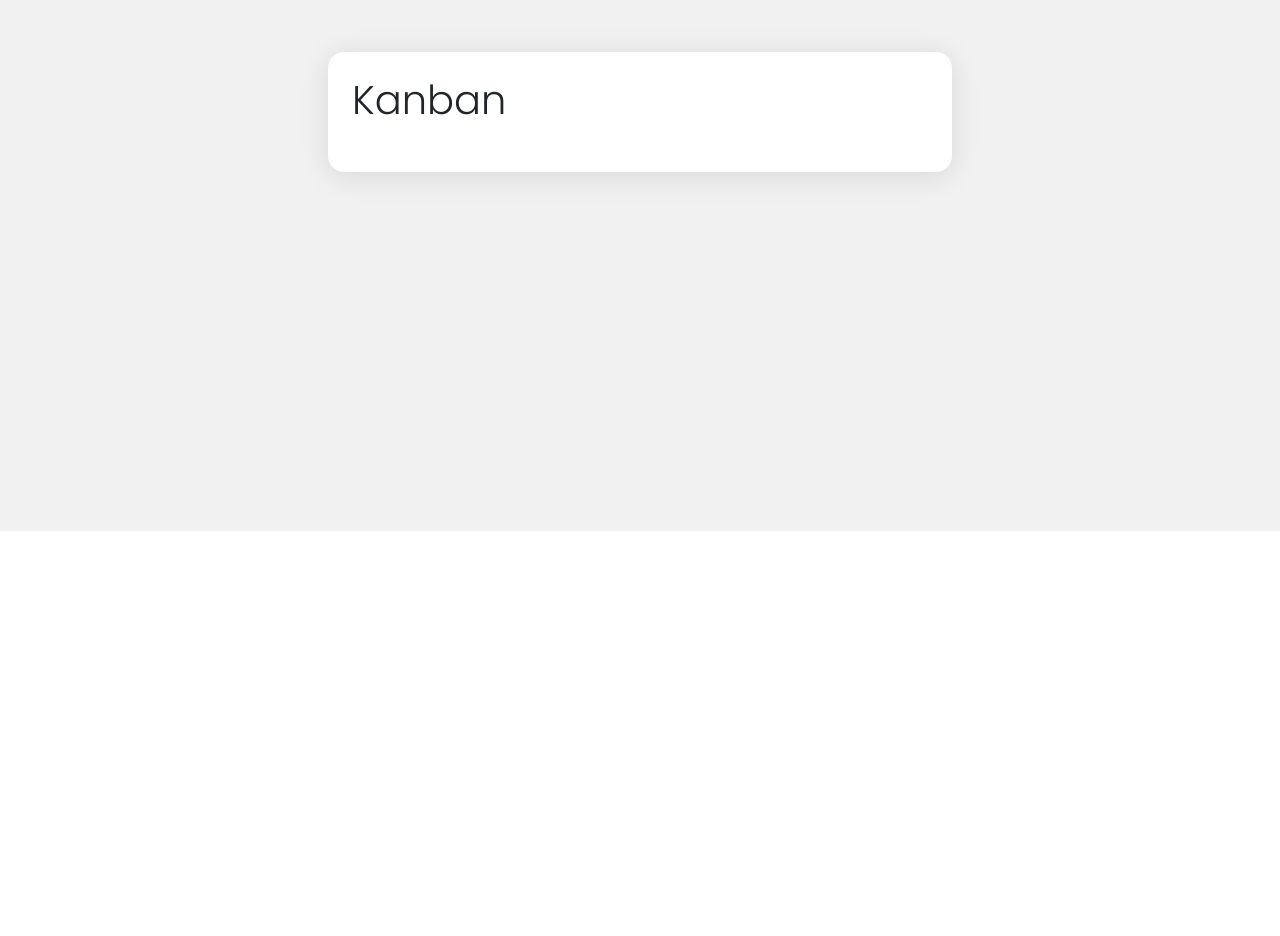
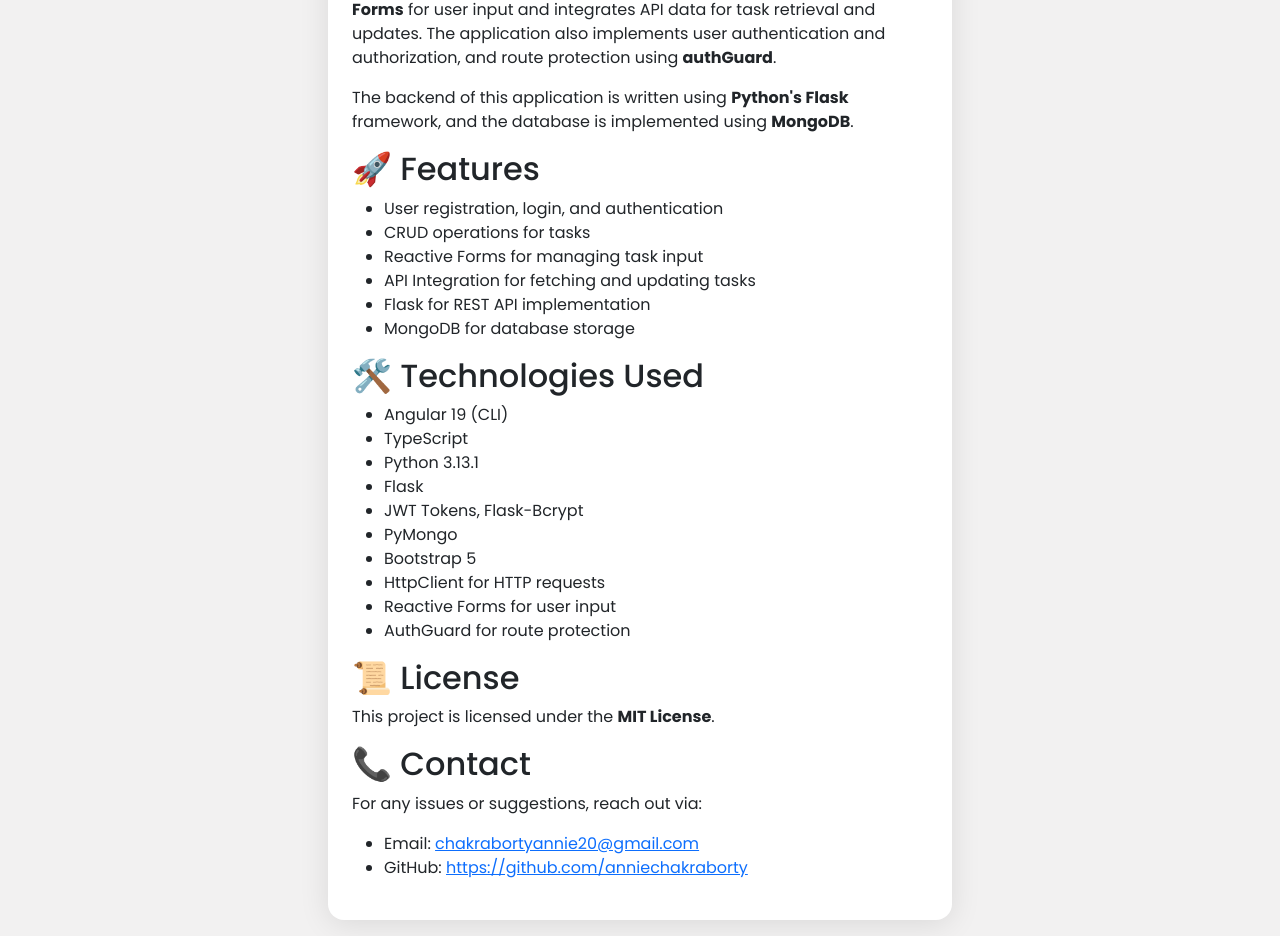
Before and after one commit to anniechakraborty/simpleKanbanBoard, an Angular app: page /home in a window 1280 px wide. Shown: the part 269-1205 px from the top of the page. Before the commit the page ends 800 px from the top, so only its background shows below. Built offline with nearby package versions, Linux system fonts and the light colour scheme; no server answers.

Commit message:
updated readme and about the project description

```diff
--- a/src/app/components/home/home.component.html
+++ b/src/app/components/home/home.component.html
@@ -1,6 +1,48 @@
 <div class="main_wrapper">
     <div class="kanban">
-      <p class="display-6 mb-4">Kanban</p>
+      <p class="display-6 mb-4">Simple Kanban Board</p>
+      <h2 class="h2">📌 Project Overview</h2>
+      <p>
+        This is an <strong>Angular-based Kanban Board</strong> application that allows users to create, manage, and track tasks.
+        The application uses <strong>Reactive Forms</strong> for user input and integrates API data for task retrieval and updates.
+        The application also implements user authentication and authorization, and route protection using <strong>authGuard</strong>.
+      </p>
+      <p>
+        The backend of this application is written using <strong>Python's Flask</strong> framework, and the database is implemented using <strong>MongoDB</strong>.
+      </p>
 
+      <h2 class="h2">🚀 Features</h2>
+      <ul>
+        <li>User registration, login, and authentication</li>
+        <li>CRUD operations for tasks</li>
+        <li>Reactive Forms for managing task input</li>
+        <li>API Integration for fetching and updating tasks</li>
+        <li>Flask for REST API implementation</li>
+        <li>MongoDB for database storage</li>
+      </ul>
+
+      <h2>🛠️ Technologies Used</h2>
+      <ul>
+        <li>Angular 19 (CLI)</li>
+        <li>TypeScript</li>
+        <li>Python 3.13.1</li>
+        <li>Flask</li>
+        <li>JWT Tokens, Flask-Bcrypt</li>
+        <li>PyMongo</li>
+        <li>Bootstrap 5</li>
+        <li>HttpClient for HTTP requests</li>
+        <li>Reactive Forms for user input</li>
+        <li>AuthGuard for route protection</li>
+      </ul>
+
+      <h2>📜 License</h2>
+      <p>This project is licensed under the <strong>MIT License</strong>.</p>
+
+      <h2>📞 Contact</h2>
+      <p>For any issues or suggestions, reach out via:</p>
+      <ul>
+        <li>Email: <a href="mailto:chakrabortyannie20@gmail.com">{{'chakrabortyannie20@gmail.com'}}</a></li>
+        <li>GitHub: <a href="https://github.com/anniechakraborty" target="_blank">https://github.com/anniechakraborty</a></li>
+      </ul>
     </div>
   </div>
```
Also changed, not shown: 1 other file (tests, documents, lock files or other folders).
